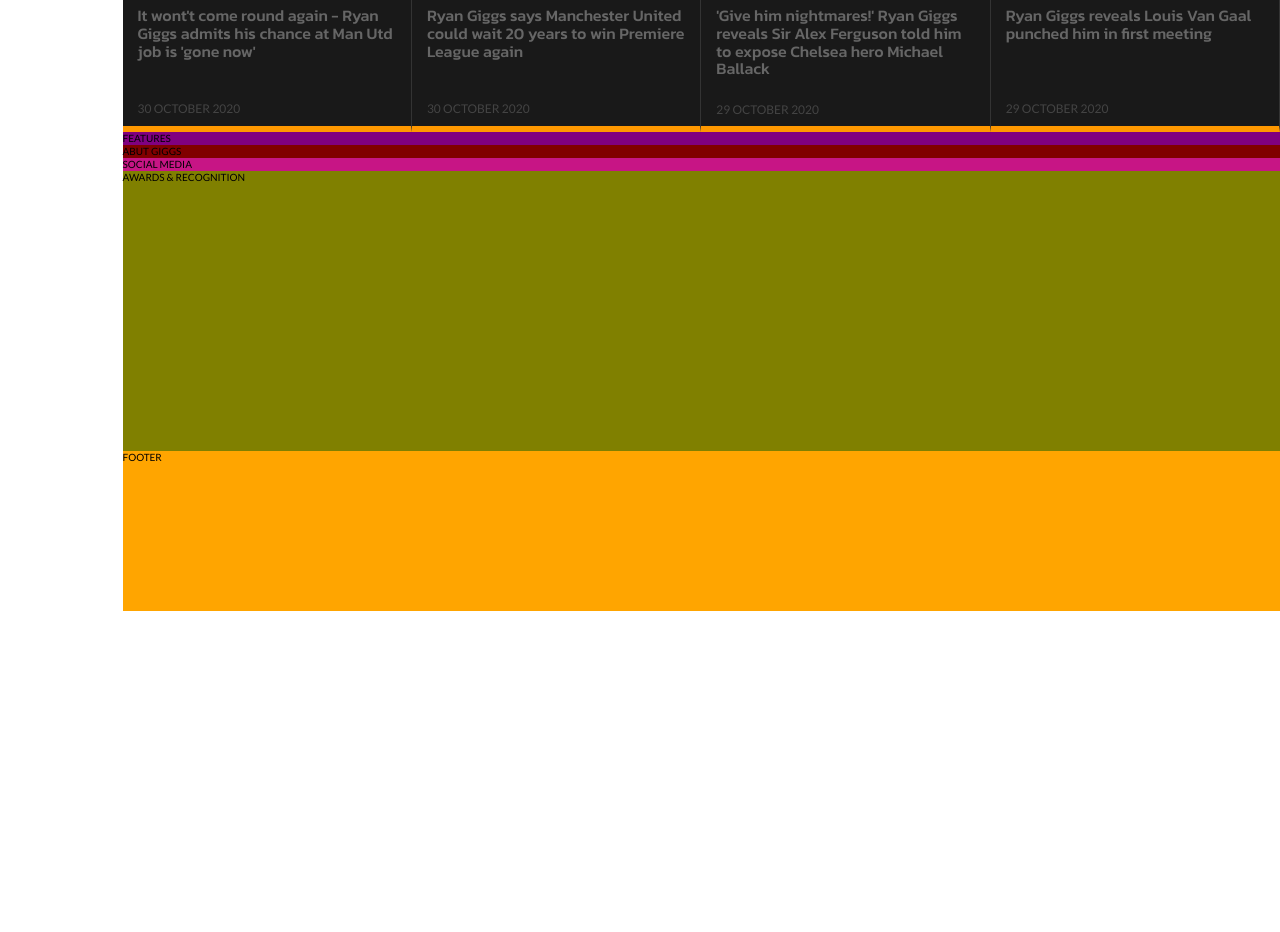
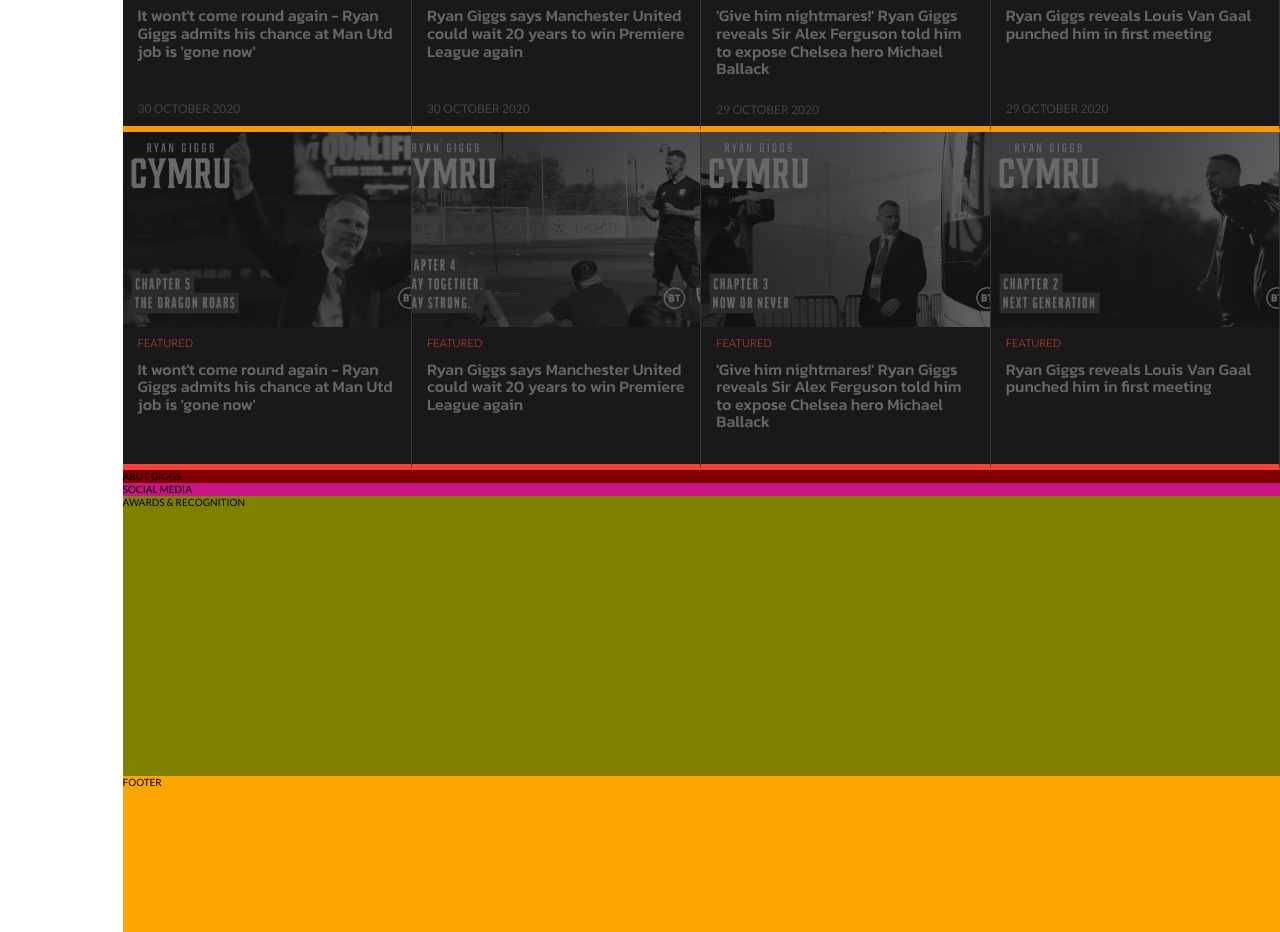
Before and after one commit to DazzlingVerdi/soccerplayer-blog, a plain HTML site: page index.html in a window 1280 px wide. Shown: the part 901-1833 px from the top of the page. Before the commit the page ends 1512 px from the top, so only its background shows below. Drawn offline with Linux system fonts and the light colour scheme.

Commit message:
added news & featured sections, styled and completed

```diff
--- a/index.html
+++ b/index.html
@@ -147,12 +147,68 @@
 
                 </div>
             </div>
-
         </div>
     </div>
 
     <div class="features">
-        FEATURES
+        <div class="news__container">
+            <div class="news__box news__box--red news__box-bb">
+                <figure class="news__img-box">
+                    <a href="#" class="news__img-link">
+                        <img src="img/photo-5.jpg" alt="Photo 5" class="news__img">
+                    </a>
+                </figure>
+                <div class="news__heading">
+                    <h4 class="heading-four heading-four--red">Featured</h4>
+                    <a href="#" class="news__link mt-small">
+                        It wont't come round again - Ryan Giggs admits his chance at Man Utd job is 'gone now'
+                    </a>
+                </div>
+            </div>
+
+            <div class="news__box news__box--red news__box-bb">
+                <figure class="news__img-box">
+                    <a href="#" class="news__img-link">
+                        <img src="img/photo-6.jpg" alt="Photo 6" class="news__img">
+                    </a>
+                </figure>
+                <div class="news__heading">
+                    <h4 class="heading-four heading-four--red">Featured</h4>
+                    <a href="#" class="news__link mt-small">
+                        Ryan Giggs says Manchester United could wait 20 years to win Premiere League again
+                    </a>
+                </div>
+            </div>
+
+            <div class="news__box news__box--red news__box-bb">
+                <figure class="news__img-box">
+                    <a href="#" class="news__img-link">
+                        <img src="img/photo-7.jpg" alt="Photo 7" class="news__img">
+                    </a>
+                </figure>
+                <div class="news__heading">
+                    <h4 class="heading-four heading-four--red">Featured</h4>
+                    <a href="#" class="news__link news__link--big mt-small">
+                        'Give him nightmares!' Ryan Giggs reveals Sir Alex Ferguson told him to expose Chelsea hero Michael Ballack
+                    </a>
+                </div>
+            </div>
+
+            <div class="news__box news__box--red news__box-bb">
+                <figure class="news__img-box">
+                    <a href="#" class="news__img-link">
+                        <img src="img/photo-8.jpg" alt="Photo 8" class="news__img">
+                    </a>
+                </figure>
+                <div class="news__heading">
+                    <h4 class="heading-four heading-four--red">Featured</h4>
+                    <a href="#" class="news__link news__link--bigger mt-small">
+                        Ryan Giggs reveals Louis Van Gaal punched him in first meeting
+                    </a>
+                </div>
+            </div>
+        </div>
+
     </div>
 
     <div class="about">
--- a/scss/_components.scss
+++ b/scss/_components.scss
@@ -122,6 +122,10 @@
     font-weight: 300;
     text-transform: uppercase;
     color: var(--color-tertiary);
+
+    &--red {
+        color: var(--color-fourth);
+    }
 }
 
 // HEADER STYLE ////
@@ -187,6 +191,10 @@
         border-right: 1px solid var(--color-grey-dark-2);
         border-bottom: 6px solid var(--color-tertiary);
 
+        // BORDER BOTTOM COLOR CHANGE ////
+        &-bb {
+            border-bottom: 6px solid var(--color-fourth);
+        }
     }
 
 
@@ -249,5 +257,9 @@
         filter: opacity(60%);
     }
 
+    &__box--red:hover > * {
+        background-color: var(--color-fourth);
+
+    }
 
 }
--- a/scss/_layout.scss
+++ b/scss/_layout.scss
@@ -36,7 +36,7 @@
 }
 
 .features {
-    background-color: purple;
+    background-color:var(--color-grey-dark-1);
     grid-column: full-start / full-end;
 
 }
```
Also changed, not shown: css/style.css, img/photo-5.jpg (added), img/photo-6.jpg (added), img/photo-7.jpg (added), img/photo-8.jpg (added), 3 other files.
